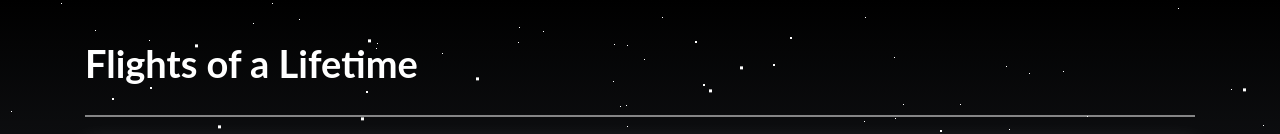
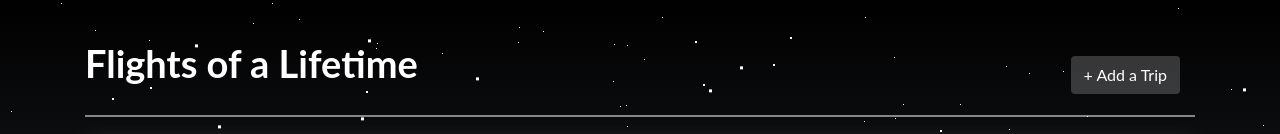
Before and after one commit to vacationlabs/tech-apart-angular-20171209, an Angular app in the folder fly-with-angular/: page / in a window 1280 px wide. Shown: the top 134 px of the page. Built offline with nearby package versions, Linux system fonts and the light colour scheme.

Commit message:
* Event binding

```diff
--- a/fly-with-angular/src/app/components/trips-list/trips-list.component.html
+++ b/fly-with-angular/src/app/components/trips-list/trips-list.component.html
@@ -1,8 +1,10 @@
 <div class="container">
   <div class="header">
     <h1 class="title">{{ title }}</h1>
+    <button class="btn add-trip-btn" (click)="toggleDisplayMode()">+ Add a Trip</button>
   </div>
 
+  <div *ngIf="!addTripFormMode">
     <div class="trips-list">
       <div *ngIf="trips.length > 0">
         <div class="trip" *ngFor="let trip of trips">
@@ -33,3 +35,8 @@
       </div>
     </div>
   </div>
+
+  <div *ngIf="addTripFormMode">
+    Add Trip Form comes here
+  </div>
+</div>
--- a/fly-with-angular/src/app/components/trips-list/trips-list.component.ts
+++ b/fly-with-angular/src/app/components/trips-list/trips-list.component.ts
@@ -9,6 +9,7 @@ import { Trip } from '../../models/trip';
 export class TripsListComponent implements OnInit {
 
   title = 'Flights of a Lifetime';
+  addTripFormMode = false;
 
   trips: Array<Trip> = [
     {
@@ -39,4 +40,8 @@ export class TripsListComponent implements OnInit {
   ngOnInit() {
   }
 
+  toggleDisplayMode() {
+    this.addTripFormMode = !this.addTripFormMode;
+  }
+
 }
```
Lines whose indentation alone changed are shown as unchanged.
